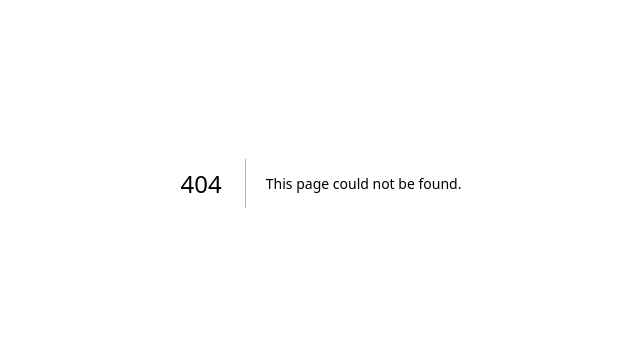
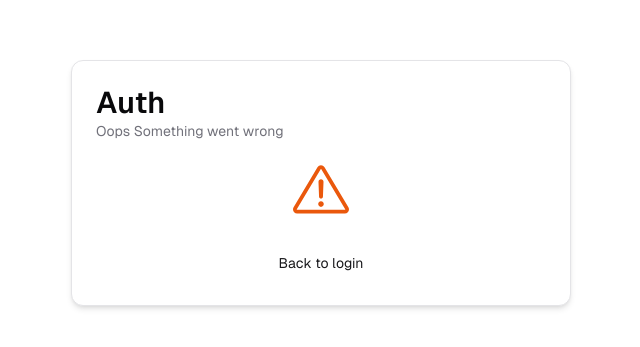
Before and after one commit to jsaugat/Auth.js-V5-Master, a Next.js app: page /auth/error in a window 1280 px wide. Before the commit this address had no page. Shown: the part 217-564 px from the top of the page, without its empty margins (319-959 px from the left). Built offline with nearby package versions, Linux system fonts and the light colour scheme.

Commit message:
add: a custom error page in auth/error route

```diff
--- /dev/null
+++ b/app/auth/error/page.tsx
@@ -0,0 +1,10 @@
+import { ErrorCard } from "@/components/auth/error-card";
+import Link from "next/link";
+
+const AuthErrorPage = () => {
+  return (
+    <ErrorCard />
+  )
+}
+
+export default AuthErrorPage;
--- /dev/null
+++ b/components/auth/error-card.tsx
@@ -0,0 +1,20 @@
+import { Header } from "@/components/auth/header"
+import { BackButton } from "@/components/auth/back-button"
+import { Card, CardFooter, CardHeader } from "@/components/ui/card"
+import { CardWrapper } from "@/components/auth/card-wrapper"
+import { ExclamationTriangleIcon } from "@radix-ui/react-icons"
+
+export const ErrorCard = () => {
+  return (
+    <CardWrapper
+      headerLabel="Oops Something went wrong"
+      backButtonHref="/auth/login"
+      backButtonLabel="Back to login"
+      showSocial={false}
+    >
+      <div className="w-full flex justify-center items-center">
+        <ExclamationTriangleIcon className="text-orange-600 size-14" />
+      </div>
+    </CardWrapper>
+  )
+}
```
